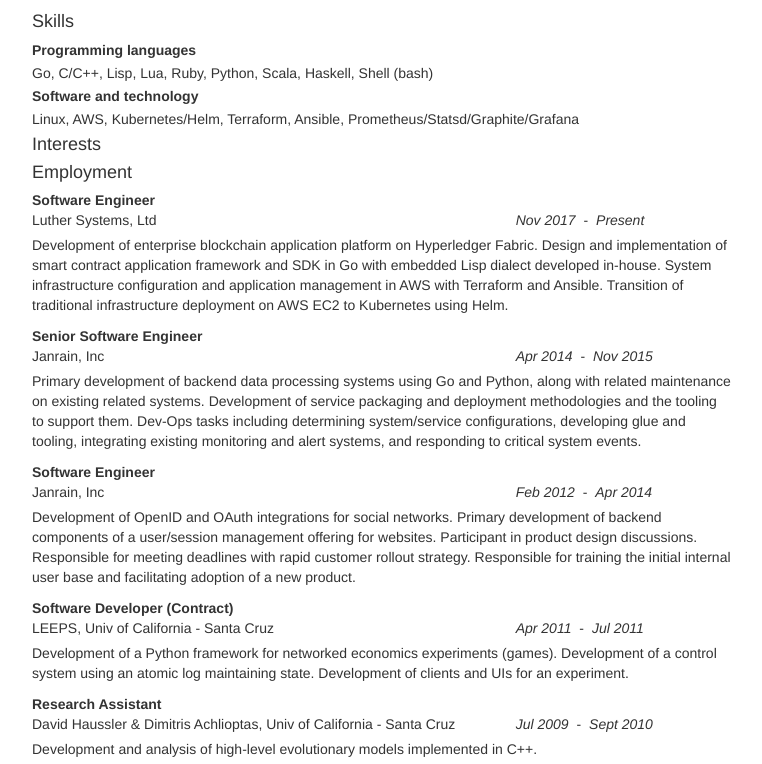
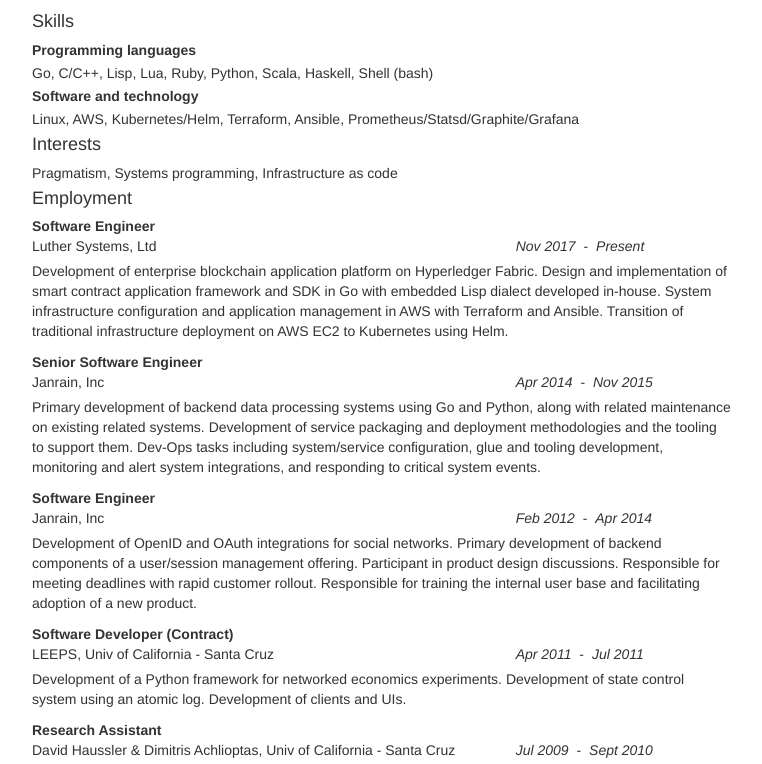
Before and after one commit to bmatsuo/resume, a plain HTML site: page index.html in a window 1280 px wide. Shown: the part 92-856 px from the top of the page, without its empty margins (258-1020 px from the left). Drawn offline with nearby package versions, Linux system fonts and the light colour scheme.

Commit message:
resume:  Formatting fix

```diff
--- a/index.html
+++ b/index.html
@@ -163,13 +163,10 @@
 <li>
 <li class="hidden-xs"><a href="https://github.com/bmatsuo" title="GitHub">https://github.com/bmatsuo</a></li>
 <li class="visible-xs"><a href="https://github.com/bmatsuo" title="GitHub">GitHub</a></li>
-<li class="hidden-xs"><a href="https://linkedin.com/in/bryanmatsuo" title="LinkedIn">https://linkedin.com/in/bryanmatsuo</a></li>
-<li class="visible-xs"><a href="https://linkedin.com/in/bryanmatsuo" title="LinkedIn">LinkedIn</a></li>
 </ul>
 <ul class="print list-unstyled">
 <li>
 <li>https://github.com/bmatsuo</li>
-<li>https://linkedin.com/in/bryanmatsuo</li>
 </ul></span>
 </div>
 <div class="section">
@@ -183,7 +180,7 @@
 </div>
 <div class="section">
 <div class="row marketing section header"><h4>Interests</h4></div>
-<div class="row marketing list"></div>
+<div class="row marketing list"><div class="row marketing items">Pragmatism, Systems programming, Infrastructure as code</div></div>
 </div>
 <div class="section">
 <div class="row marketing section header"><h4>Employment</h4></div>
@@ -221,10 +218,10 @@
                     using Go and Python, along with related maintenance on
                     existing related systems.  Development of service packaging
                     and deployment methodologies and the tooling to support
-                    them.  Dev-Ops tasks including determining system/service
-                    configurations, developing glue and tooling,
-                    integrating existing monitoring and alert systems, and
-                    responding to critical system events.
+                    them.  Dev-Ops tasks including system/service
+                    configuration, glue and tooling development, monitoring and
+                    alert system integrations, and responding to critical
+                    system events.
                 </p></div>
 </div>
 <div class="row marketing item">
@@ -239,11 +236,11 @@
 <div class="row marketing"><p>
                     Development of OpenID and OAuth integrations for social
                     networks.  Primary development of backend components of a
-                    user/session management offering for websites.  Participant
-                    in product design discussions.  Responsible for meeting
-                    deadlines with rapid customer rollout strategy.
-                    Responsible for training the initial internal user base and
-                    facilitating adoption of a new product.
+                    user/session management offering.  Participant in product
+                    design discussions.  Responsible for meeting deadlines with
+                    rapid customer rollout.  Responsible for training the
+                    internal user base and facilitating adoption of a new
+                    product.
                 </p></div>
 </div>
 <div class="row marketing item">
@@ -257,9 +254,8 @@
 </div>
 <div class="row marketing"><p>
                     Development of a Python framework for networked economics
-                    experiments (games).  Development of a control system using
-                    an atomic log maintaining state.  Development of clients
-                    and UIs for an experiment.
+                    experiments.  Development of state control system using an
+                    atomic log.  Development of clients and UIs.
                 </p></div>
 </div>
 <div class="row marketing item">
```
Also changed, not shown: resume.xml (+16 -13 lines).
